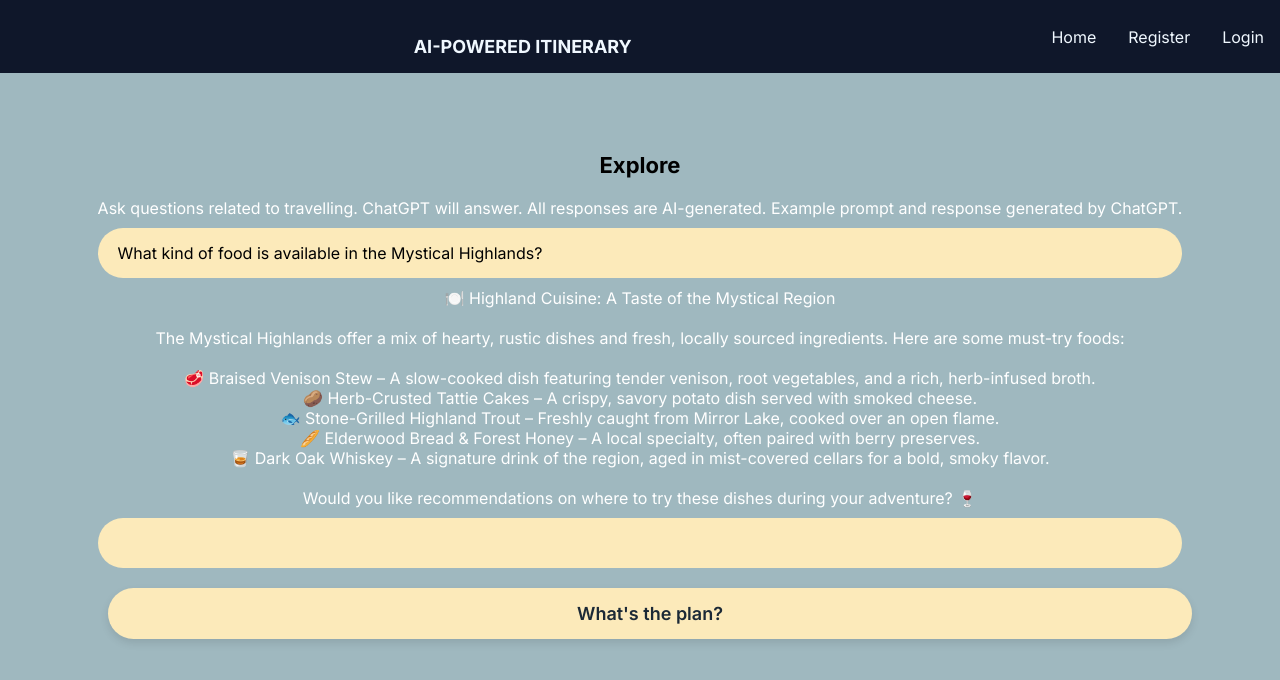
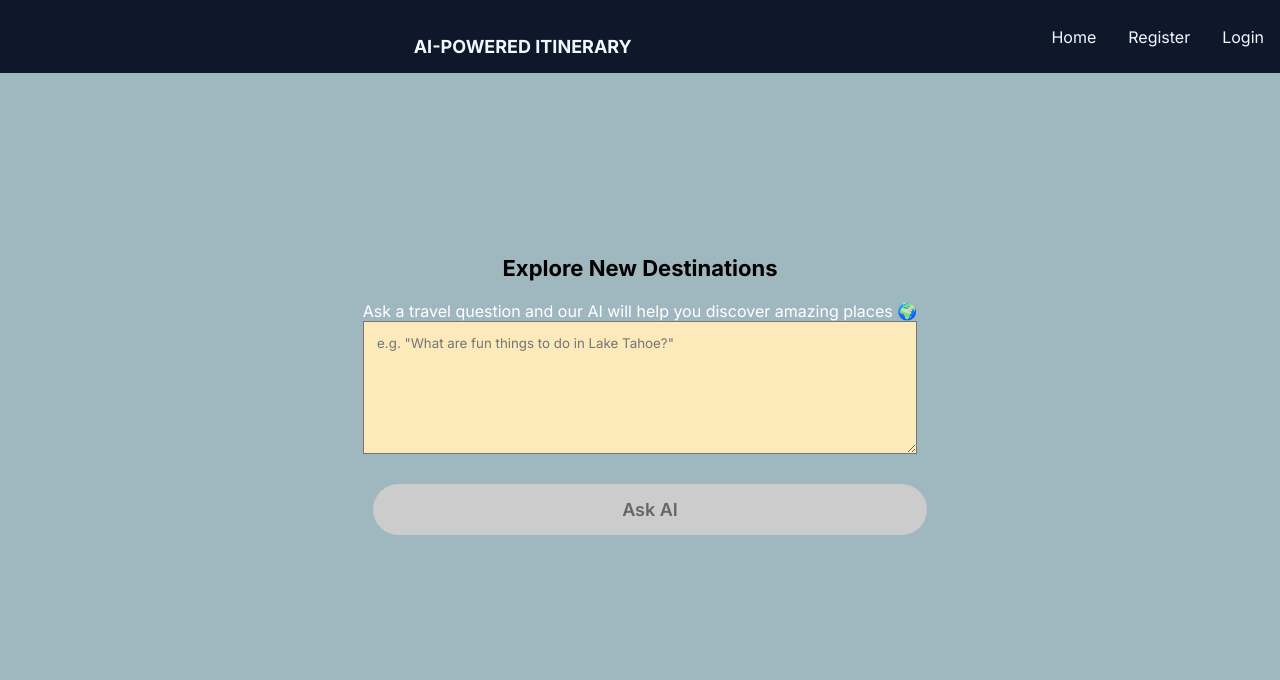
Before and after one commit to AI-Powered-Itinerary-Planner/AI-Powered-Itinerary, a React (Vite) app in the folder frontend/: page /explore in a window 1280 px wide. Shown: the top 680 px of the page. Built offline with nearby package versions, Linux system fonts and the light colour scheme.

Commit message:
added AI to explore page

```diff
--- a/frontend/src/pages/Explore.jsx
+++ b/frontend/src/pages/Explore.jsx
@@ -1,32 +1,67 @@
-import React from 'react'
+import React, { useState } from "react";
 import "./Explore.css";
-import { useNavigate } from 'react-router-dom';
 
-const Explore = () => {
-  const navigate = useNavigate();
+const ExploreForm = () => {
+  const [question, setQuestion] = useState("");
+  const [response, setResponse] = useState("");
+  const [isLoading, setIsLoading] = useState(false);
+  const [error, setError] = useState("");
+
+  const handleSubmit = async (e) => {
+    e.preventDefault();
+    setIsLoading(true);
+    setError("");
+    setResponse("");
+
+
+    try {
+      const response = await fetch("http://localhost:3001/explore", {
+        method: "POST",
+        headers: {
+          "Content-Type": "application/json",
+        },
+        body: JSON.stringify({ question }),
+      });
+
+      console.log("DeepSeek response status:", response.status);
+
+      const data = await response.json();
+      console.log("DeepSeek API raw response:", JSON.stringify(data, null, 2));
+      setResponse(data.answer || "No answer returned.");
+    } catch (err) {
+      console.error("Error fetching AI response:", err);
+      setError("Sorry, something went wrong. Please try again.");
+    } finally {
+      setIsLoading(false);
+    }
+  };
 
   return (
-    <div>
-      <h1>Explore</h1>
-      <p>Ask questions related to travelling. ChatGPT will answer. All responses are AI-generated. Example prompt and response generated by ChatGPT.</p>
-      <input type='text' value="What kind of food is available in the Mystical Highlands?"></input>
-      <div>
-        🍽️ Highland Cuisine: A Taste of the Mystical Region<br/>
-        <br/>
-        The Mystical Highlands offer a mix of hearty, rustic dishes and fresh, locally sourced ingredients. Here are some must-try foods:<br/>
-        <br/>
-        🥩 Braised Venison Stew – A slow-cooked dish featuring tender venison, root vegetables, and a rich, herb-infused broth.<br/>
-        🥔 Herb-Crusted Tattie Cakes – A crispy, savory potato dish served with smoked cheese.<br/>
-        🐟 Stone-Grilled Highland Trout – Freshly caught from Mirror Lake, cooked over an open flame.<br/>
-        🥖 Elderwood Bread & Forest Honey – A local specialty, often paired with berry preserves.<br/>
-        🥃 Dark Oak Whiskey – A signature drink of the region, aged in mist-covered cellars for a bold, smoky flavor.<br/>
-        <br/>
-        Would you like recommendations on where to try these dishes during your adventure? 🍷<br/>
-        <input type='text'></input>
-      </div>
-      <button onClick={() => navigate('/plantrip')}>What's the plan?</button>
+    <div className="explore-container">
+      <h1>Explore New Destinations</h1>
+      <p>Ask a travel question and our AI will help you discover amazing places 🌍</p>
+
+      <form onSubmit={handleSubmit} className="explore-form">
+        <textarea
+          value={question}
+          onChange={(e) => setQuestion(e.target.value)}
+          placeholder='e.g. "What are fun things to do in Lake Tahoe?"'
+          rows="4"
+        />
+        <button type="submit" disabled={isLoading || !question.trim()}>
+          {isLoading ? "Thinking..." : "Ask AI"}
+        </button>
+      </form>
+
+      {error && <p className="error-message">{error}</p>}
+
+      {response && (
+        <div className="explore-response">
+          <strong>AI Travel Agent:</strong> <p>{response}</p>
+        </div>
+      )}
     </div>
-  )
-}
+  );
+};
 
-export default Explore;
+export default ExploreForm;
```
